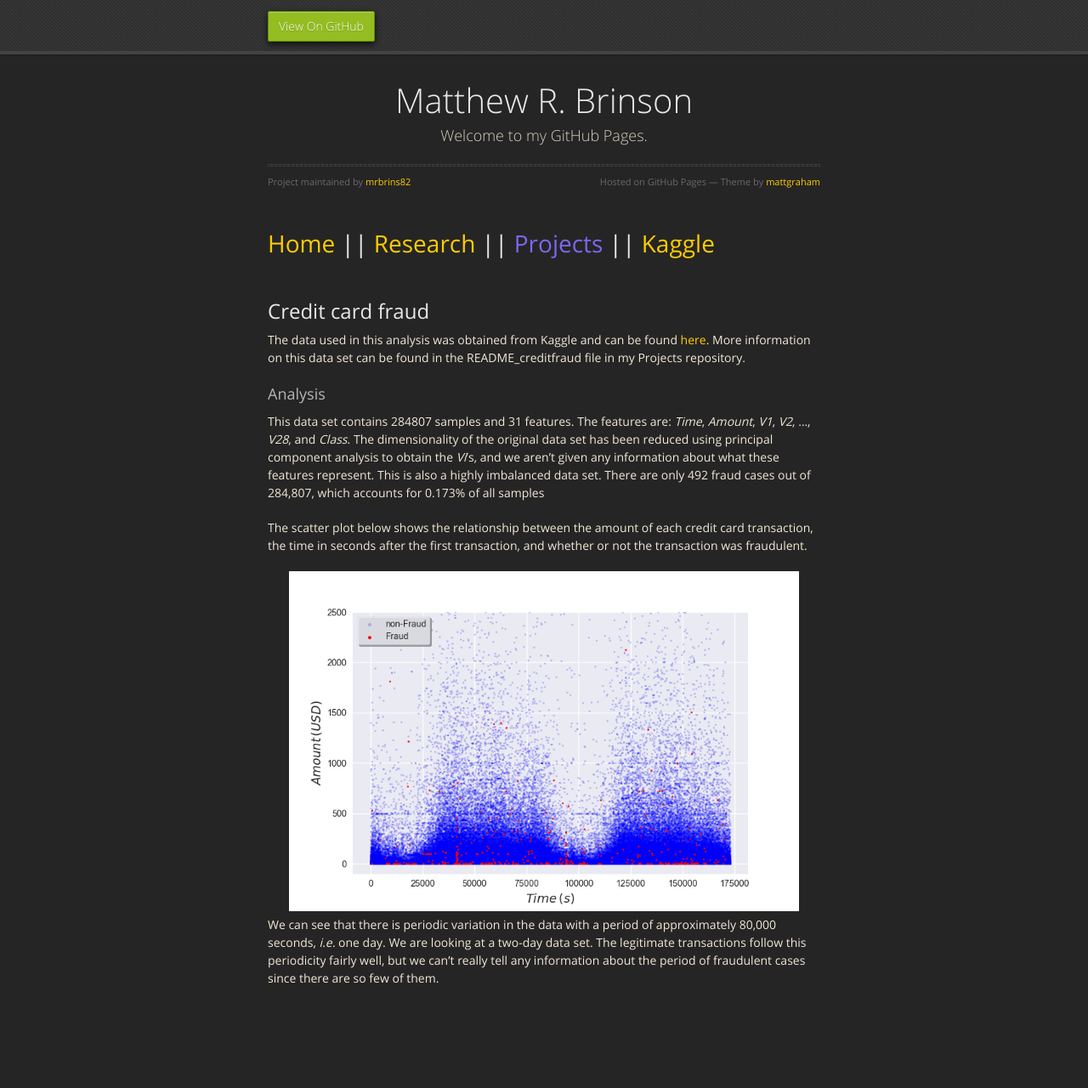
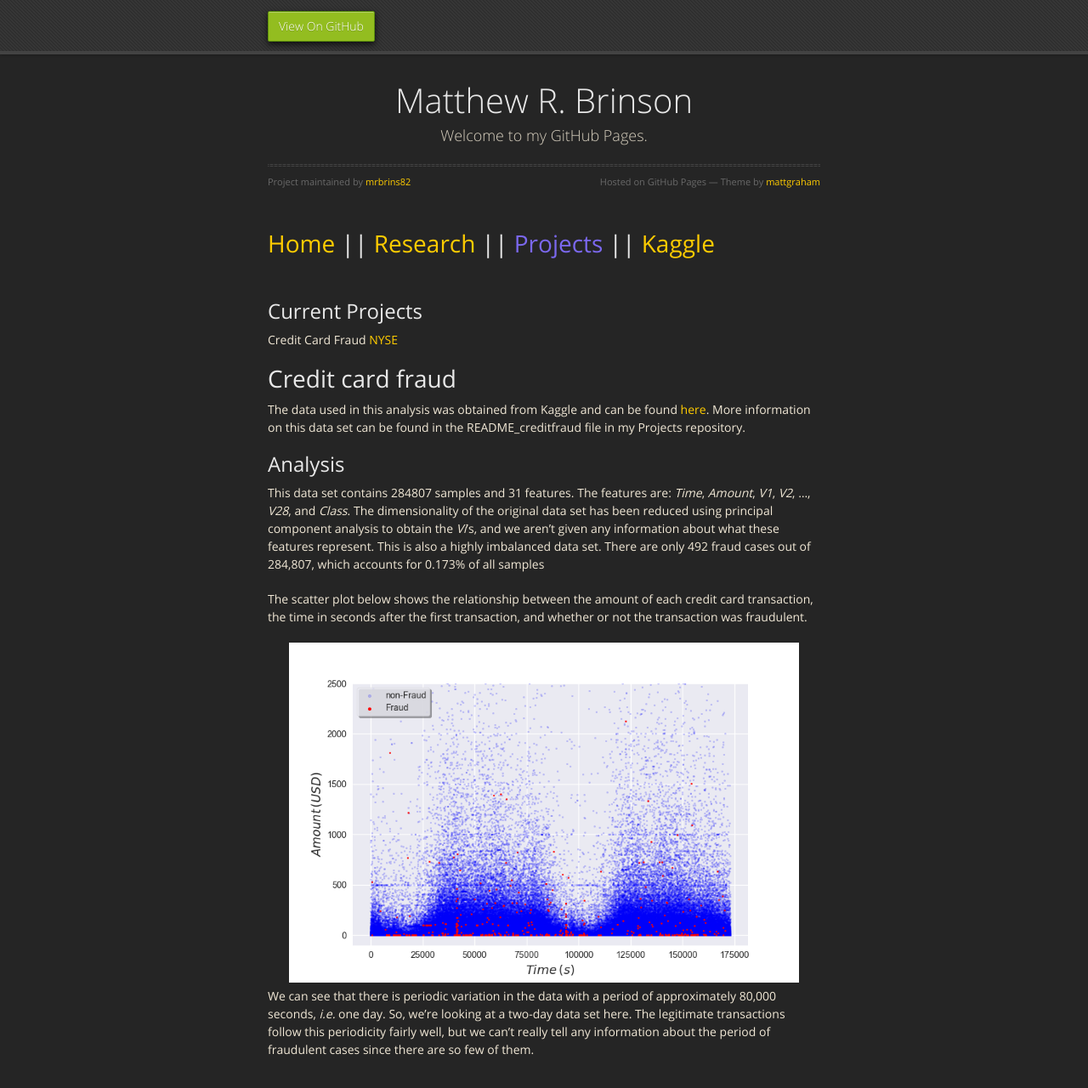
Before and after one commit to mrbrins82/mrbrins82.github.io, a Jekyll site: the page built from creditcardfraud.md, in a window 1280 px wide and 1355 px high. Shown: the top 1280 px of the window at 85% size. Built offline with Jekyll 4.4.1, drawn with Linux system fonts in a browser that asks for light colours; nearby versions of some CDN libraries; our own code applies the rules of GitHub Pages for plain Markdown files.

Commit message:
updated creditcardfraud

```diff
--- a/creditcardfraud.md
+++ b/creditcardfraud.md
@@ -3,15 +3,19 @@
 ---
 # [](#header-1)[Home](index) || [Research](research) || [<font color="MediumSlateBlue">Projects</font>](projects) || [Kaggle](kaggle)
 <br/>
+## [](#header-2)Current Projects
+Credit Card Fraud
+[NYSE](nyse)
+<br/>
 
-## [](#header-2)Credit card fraud
+# [](#header-1)Credit card fraud
 The data used in this analysis was obtained from Kaggle and can be found <a href="https://www.kaggle.com/dalpozz/creditcardfraud">here</a>. More information on this data set can be found in the README\_creditfraud file in my Projects repository.
 
 
-### [](#header-3)Analysis
+## [](#header-2)Analysis
 This data set contains 284807 samples and 31 features. The features are: <i>Time</i>, <i>Amount</i>, <i>V1</i>, <i>V2</i>, ..., <i>V28</i>, and <i>Class</i>. The dimensionality of the original data set has been reduced using principal component analysis to obtain the <i>Vi</i>'s, and we aren't given any information about what these features represent. This is also a highly imbalanced data set. There are only 492 fraud cases out of 284,807, which accounts for 0.173% of all samples
 
 The scatter plot below shows the relationship between the amount of each credit card transaction, the time in seconds after the first transaction, and whether or not the transaction was fraudulent.
 <center><img src="./assets/images/scatter_Time_Amount.png" alt="tim v amount scatter" width="600" height="400" />
 </center>
-We can see that there is periodic variation in the data with a period of approximately 80,000 seconds, <i>i.e.</i> one day. We are looking at a two-day data set. The legitimate transactions follow this periodicity fairly well, but we can't really tell any information about the period of fraudulent cases since there are so few of them.
+We can see that there is periodic variation in the data with a period of approximately 80,000 seconds, <i>i.e.</i> one day. So, we're looking at a two-day data set here. The legitimate transactions follow this periodicity fairly well, but we can't really tell any information about the period of fraudulent cases since there are so few of them.
```
